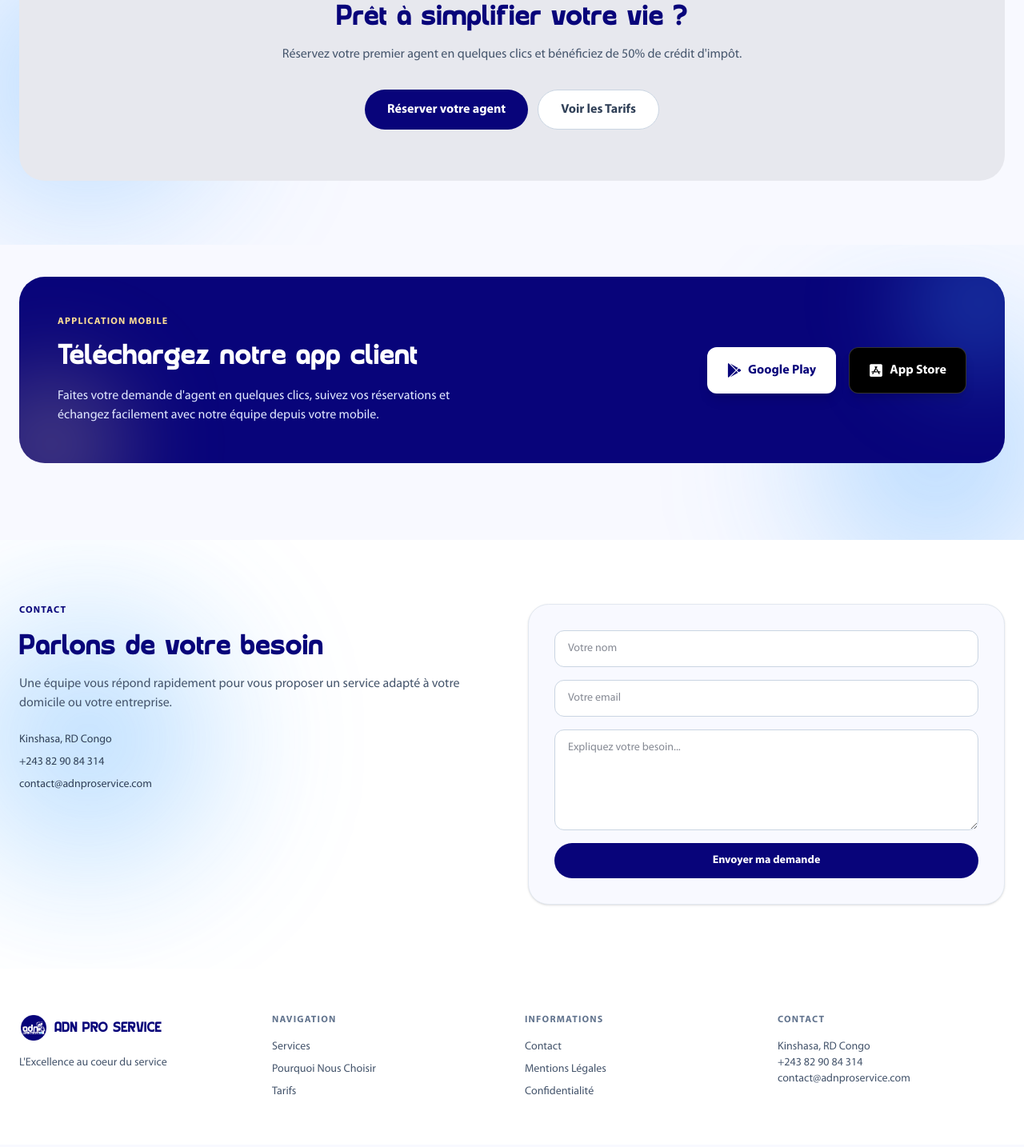
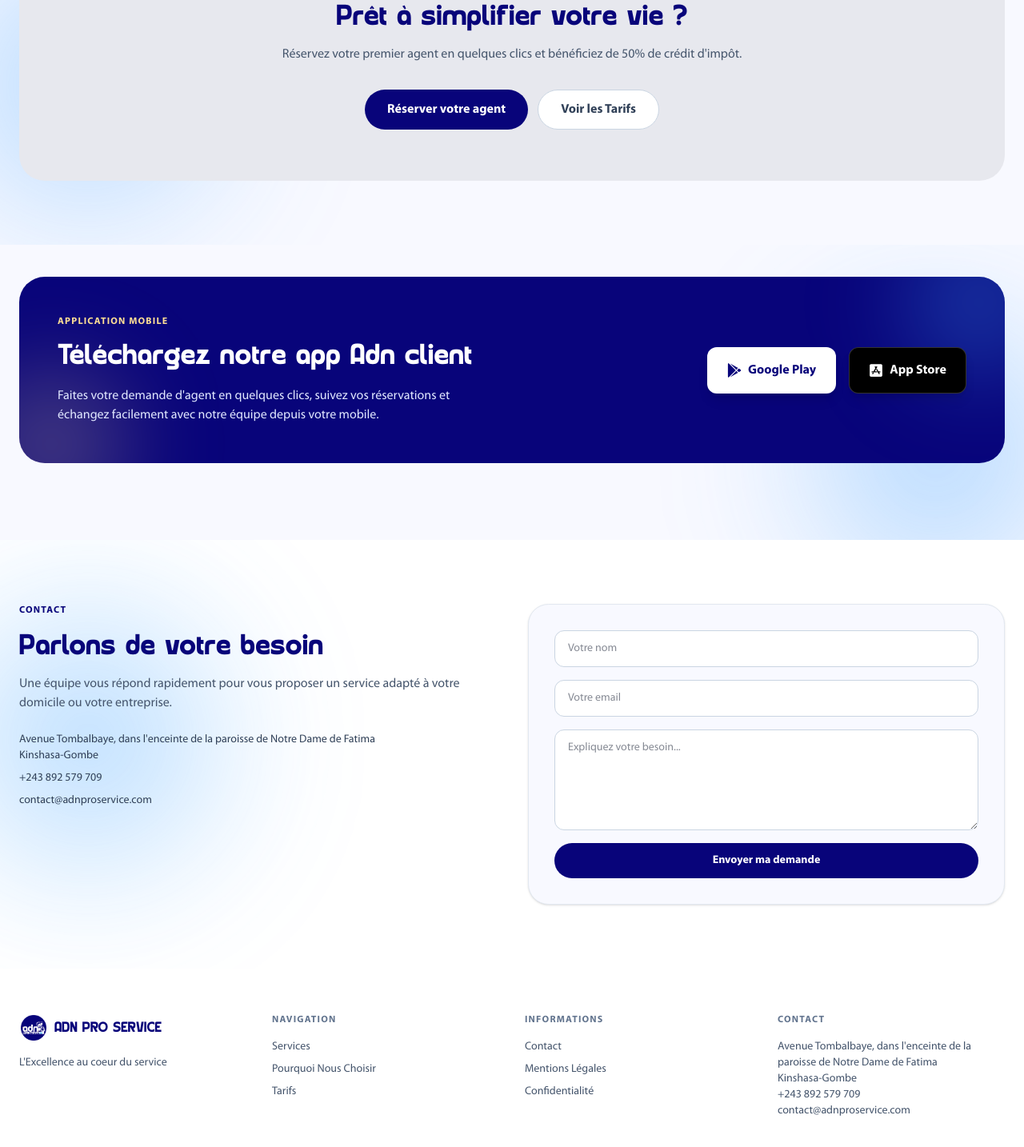
Before and after one commit to exau-umba/adn_website, a React (Vite) app: page / in a window 1280 px wide. Shown: the part 5432-6866 px from the top of the page at 80% size. Built offline with nearby package versions, Linux system fonts and the light colour scheme.

Commit message:
Update contact information in ContactSection and Footer components; modify app name in DownloadSection for consistency and clarity.

```diff
--- a/src/components/ContactSection.jsx
+++ b/src/components/ContactSection.jsx
@@ -10,8 +10,8 @@ export default function ContactSection() {
             Une équipe vous répond rapidement pour vous proposer un service adapté à votre domicile ou votre entreprise.
           </p>
           <div className="mt-6 space-y-2 text-sm text-slate-700">
-            <p>Kinshasa, RD Congo</p>
-            <p>+243 82 90 84 314</p>
+            <p>Avenue Tombalbaye, dans l'enceinte de la paroisse de Notre Dame de Fatima <br /> Kinshasa-Gombe</p>
+            <p>+243 892 579 709</p>
             <p>contact@adnproservice.com</p>
           </div>
         </div>
--- a/src/components/DownloadSection.jsx
+++ b/src/components/DownloadSection.jsx
@@ -13,7 +13,7 @@ export default function DownloadSection() {
           <div>
             <p className="text-xs font-bold uppercase tracking-widest text-[#ffdf95]">Application mobile</p>
             <h2 className="mt-3 font-heading text-3xl font-bold leading-tight md:text-4xl">
-              Téléchargez notre app client
+              Téléchargez notre app Adn client
             </h2>
             <p className="mt-4 max-w-xl text-indigo-100">
               Faites votre demande d'agent en quelques clics, suivez vos réservations et échangez facilement avec notre équipe depuis votre mobile.
--- a/src/components/Footer.jsx
+++ b/src/components/Footer.jsx
@@ -27,8 +27,8 @@ export default function Footer() {
         </div>
         <div>
           <p className="text-xs font-bold uppercase tracking-widest text-slate-500">Contact</p>
-          <p className="mt-4 text-sm text-slate-600">Kinshasa, RD Congo</p>
-          <p className="text-sm text-slate-600">+243 82 90 84 314</p>
+          <p className="mt-4 text-sm text-slate-600">Avenue Tombalbaye, dans l'enceinte de la paroisse de Notre Dame de Fatima <br /> Kinshasa-Gombe</p>
+          <p className="text-sm text-slate-600">+243 892 579 709</p>
           <p className="text-sm text-slate-600">contact@adnproservice.com</p>
         </div>
       </div>
```
